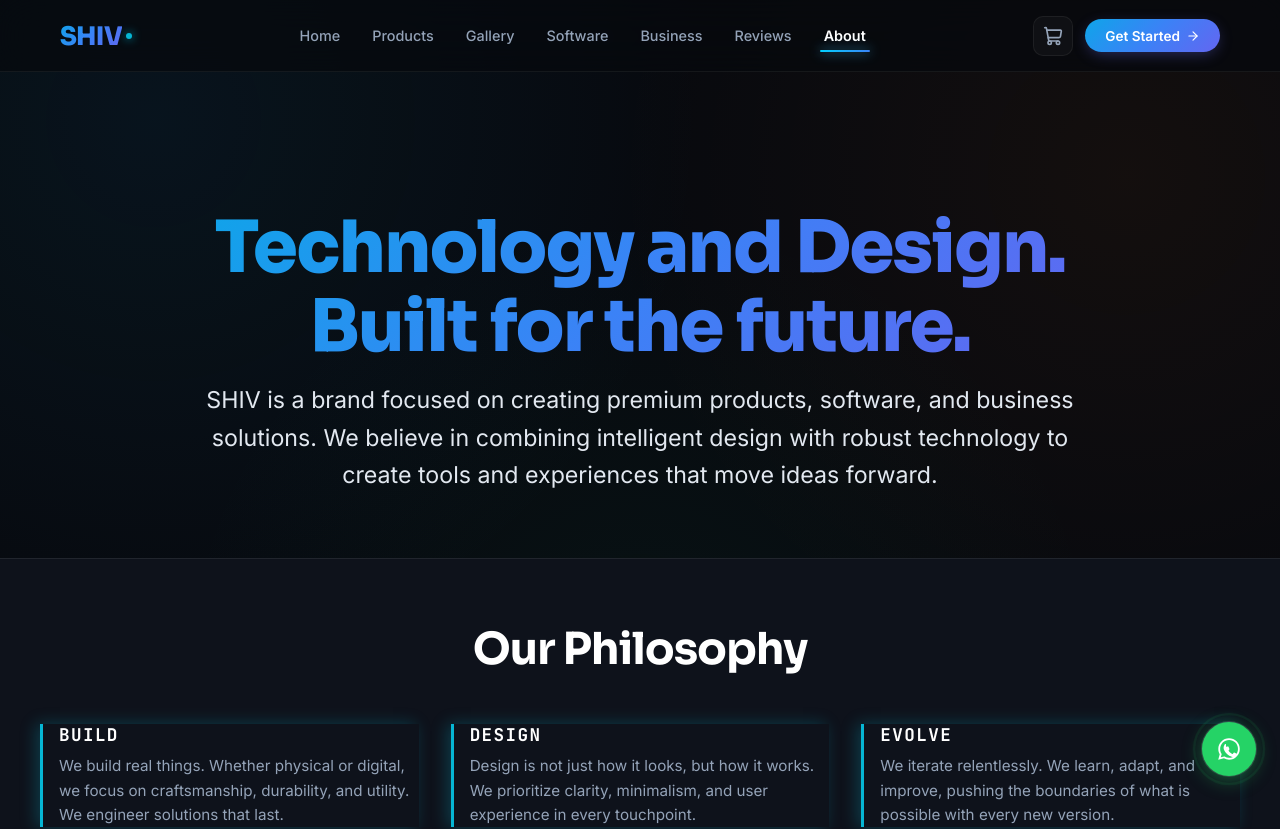
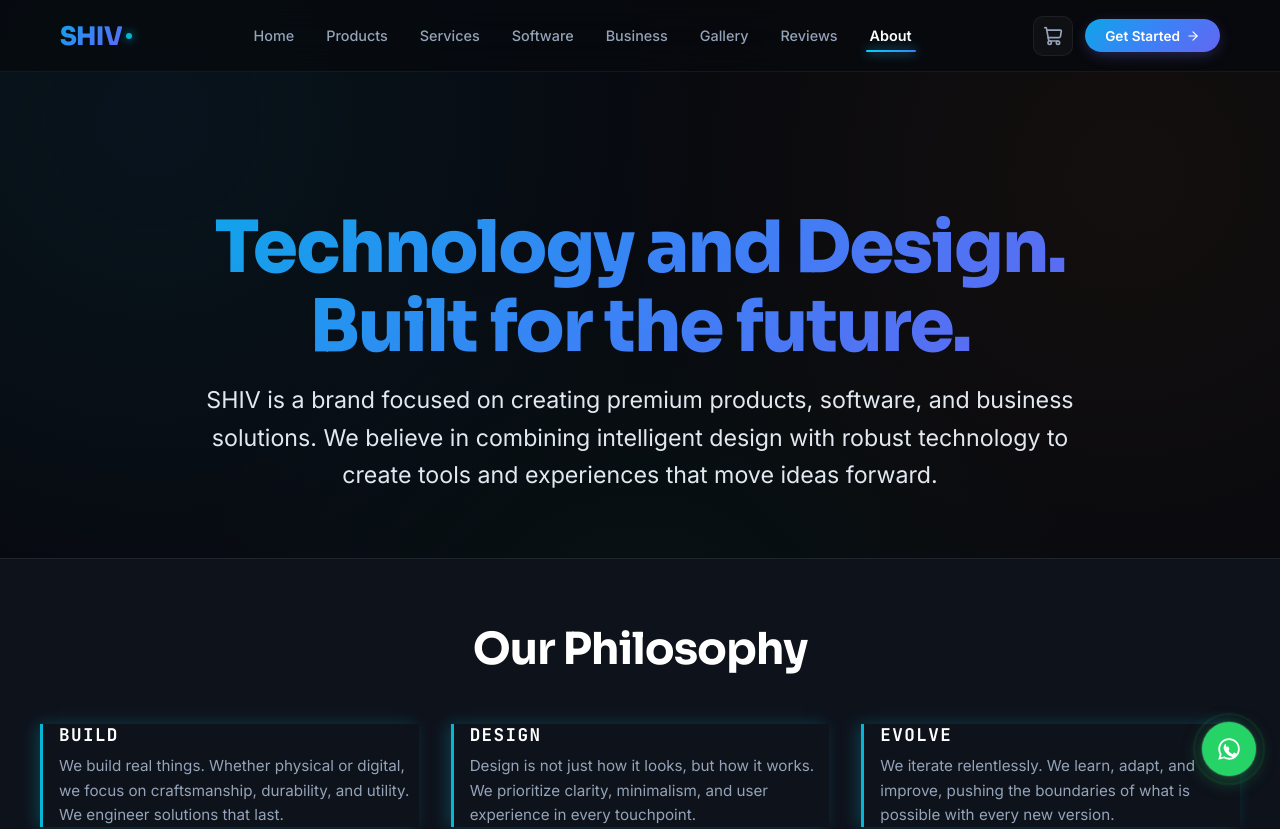
Before and after one commit to shivamgupt-2010/shiv-website, a Next.js app: page /about in a window 1280 px wide. Shown: the top 829 px of the page. Built offline with nearby package versions, Linux system fonts and the light colour scheme.

Commit message:
feat(packages): implement 3-option service & package selection system with cart & admin (src/components/layout/Navbar.tsx)

```diff
--- a/src/components/layout/Navbar.tsx
+++ b/src/components/layout/Navbar.tsx
@@ -11,9 +11,10 @@ import styles from './Navbar.module.css';
 const navLinks = [
   { name: 'Home', href: '/' },
   { name: 'Products', href: '/products' },
-  { name: 'Gallery', href: '/gallery' },
+  { name: 'Services', href: '/business/services' },
   { name: 'Software', href: '/software' },
   { name: 'Business', href: '/business' },
+  { name: 'Gallery', href: '/gallery' },
   { name: 'Reviews', href: '/reviews' },
   { name: 'About', href: '/about' },
 ];
```
